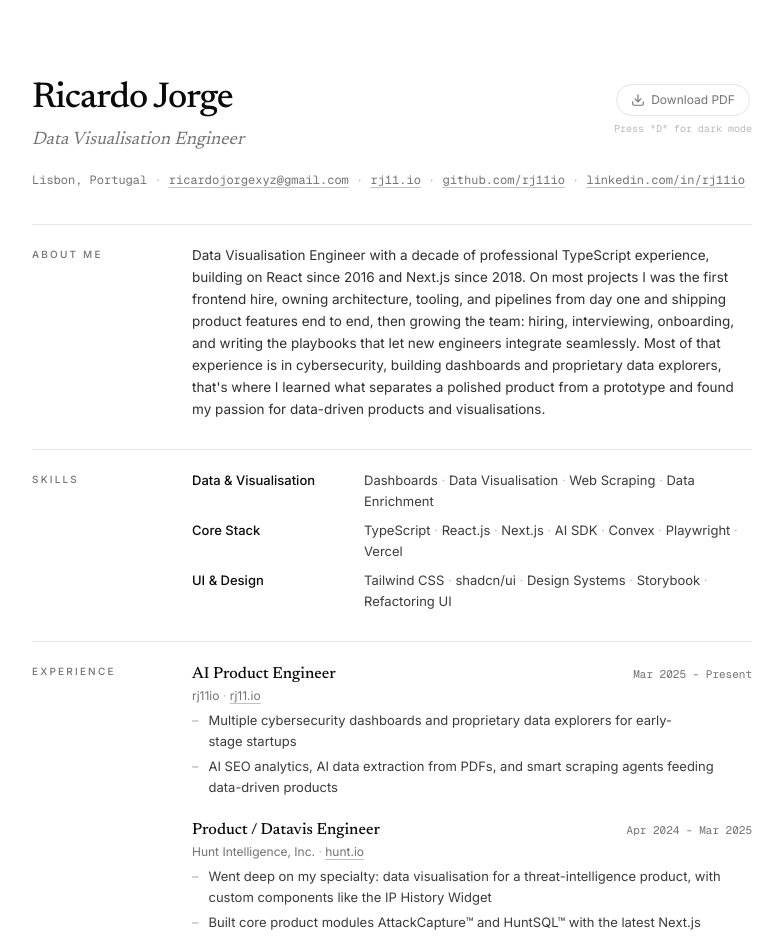
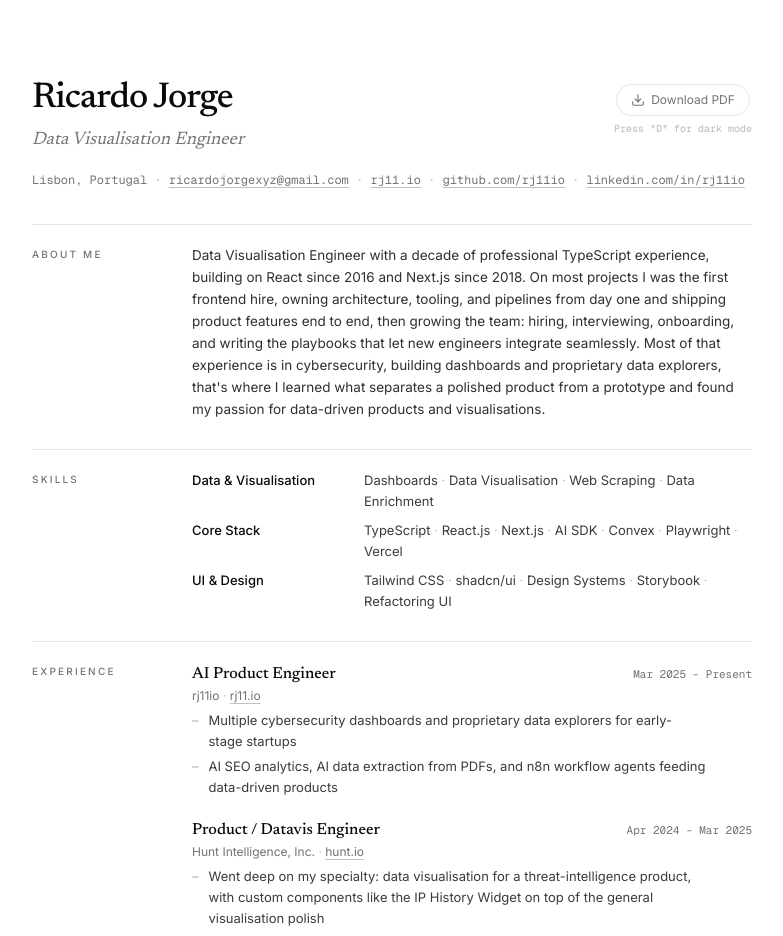
Before and after one commit to rj11io/11cv, a Next.js app: page /v1/datavis-eng-mini in a window 1280 px wide. Shown: the top 936 px of the page, without its empty margins (248-1031 px from the left). Built offline with nearby package versions, Linux system fonts and the light colour scheme.

Commit message:
fix: update content

```diff
--- a/app/v1/datavis-eng-mini/content.ts
+++ b/app/v1/datavis-eng-mini/content.ts
@@ -54,7 +54,7 @@ export const role: MiniRole = {
       url: "https://www.rj11.io",
       highlights: [
         "Multiple cybersecurity dashboards and proprietary data explorers for early-stage startups",
-        "AI SEO analytics, AI data extraction from PDFs, and smart scraping agents feeding data-driven products",
+        "AI SEO analytics, AI data extraction from PDFs, and n8n workflow agents feeding data-driven products",
       ],
     },
     {
@@ -63,7 +63,7 @@ export const role: MiniRole = {
       period: "Apr 2024 - Mar 2025",
       url: "https://hunt.io/",
       highlights: [
-        "Went deep on my specialty: data visualisation for a threat-intelligence product, with custom components like the IP History Widget",
+        "Went deep on my specialty: data visualisation for a threat-intelligence product, with custom components like the IP History Widget on top of the general visualisation polish",
         "Built core product modules AttackCapture™ and HuntSQL™ with the latest Next.js and shadcn/ui",
       ],
     },
@@ -92,7 +92,7 @@ export const role: MiniRole = {
       company: "NextBitt",
       period: "Oct 2015 - Jul 2016",
       highlights: [
-        "Analytics dashboards and reporting, auditing, and management tools for asset & facilities management software, with heavy data visualisation using Google Charts, dygraphs, Chart.js, d3.js, and C3.js",
+        "Analytics dashboards and reporting, auditing, and management tools for asset & facilities management software, with heavy data visualisation using Chart.js and d3.js",
       ],
     },
   ],
--- a/app/v1/fe-platform-eng-mini/content.ts
+++ b/app/v1/fe-platform-eng-mini/content.ts
@@ -29,8 +29,7 @@ export const role: MiniRole = {
     {
       name: "Platform & Tooling",
       items: [
-        "Design Systems",
-        "Storybook",
+        "Cloud",
         "Git",
         "GitHub Actions",
         "CI/CD",
@@ -46,6 +45,7 @@ export const role: MiniRole = {
         "Harness Engineering",
         "Codex",
         "Claude Code",
+        "n8n"
       ],
     },
   ],
@@ -76,7 +76,7 @@ export const role: MiniRole = {
       url: "https://www.omegasys.eu/",
       highlights: [
         "Promoted to lead the frontend team: built the \"New Developer\" onboarding experience and set standards for tickets, documentation, and remote / async workflows",
-        "Built the localisation / internationalisation module and an internal \"Tab System\" UI",
+        "Many bare metal deployments and maintained legacy Jenkins pipelines for licensed software",
       ],
     },
     {
--- a/app/v1/founding-product-eng-mini/content.ts
+++ b/app/v1/founding-product-eng-mini/content.ts
@@ -43,6 +43,7 @@ export const role: MiniRole = {
         "Harness Engineering",
         "Codex",
         "Claude Code",
+        "n8n"
       ],
     },
   ],
--- a/app/v1/mini/content.ts
+++ b/app/v1/mini/content.ts
@@ -34,6 +34,7 @@ export const role: MiniRole = {
         "Harness Engineering",
         "Codex",
         "Claude Code",
+        "n8n"
       ],
     },
     {
@@ -65,7 +66,7 @@ export const role: MiniRole = {
       url: "https://www.rj11.io",
       highlights: [
         "Hands-on AI product engineering for multiple early-stage startups, building projects from the ground up",
-        "AI data extraction from PDFs, AI SEO analytics, a GenAI dermatopathology portal, AI chats, and smart scraping agents",
+        "AI data extraction from PDFs, AI SEO analytics, a GenAI dermatopathology portal, AI chats and custom GPT experiences",
         "Cybersecurity dashboards, proprietary data explorers, and AI agent harnesses, skills, and automations",
       ],
     },
--- a/app/v1/product-eng-mini/content.ts
+++ b/app/v1/product-eng-mini/content.ts
@@ -43,6 +43,7 @@ export const role: MiniRole = {
         "Harness Engineering",
         "Codex",
         "Claude Code",
+        "n8n"
       ],
     },
   ],
--- a/content/experience.md
+++ b/content/experience.md
@@ -15,7 +15,7 @@ Hands-on AI product engineering for multiple early-stage startups, building proj
 - Multiple Cybersecurity Dashboards
 - Multiple Proprietary Data Explorers
 - Multiple AI Chats / GPT Experiences
-- AI Smart Scrapping Agents
+- AI Smart Scrapping Agents and n8n Workflows
 - AI Agent Harnesses, Skills, and Automations
 
 ## Product / Datavis Engineer
--- a/content/skills.md
+++ b/content/skills.md
@@ -4,7 +4,7 @@
 TypeScript, React.js, Next.js, AI SDK, Convex, Playwright, Vercel
 
 ## AI Engineering
-Agent Automations, Custom Agent Skills, Harness Engineering, Codex, Claude Code
+Agent Automations, Custom Agent Skills, Harness Engineering, Codex, Claude Code, n8n
 
 ## UI & Design
 Tailwind CSS, shadcn/ui, Material-UI, Design Systems, Storybook, Refactoring UI
```
